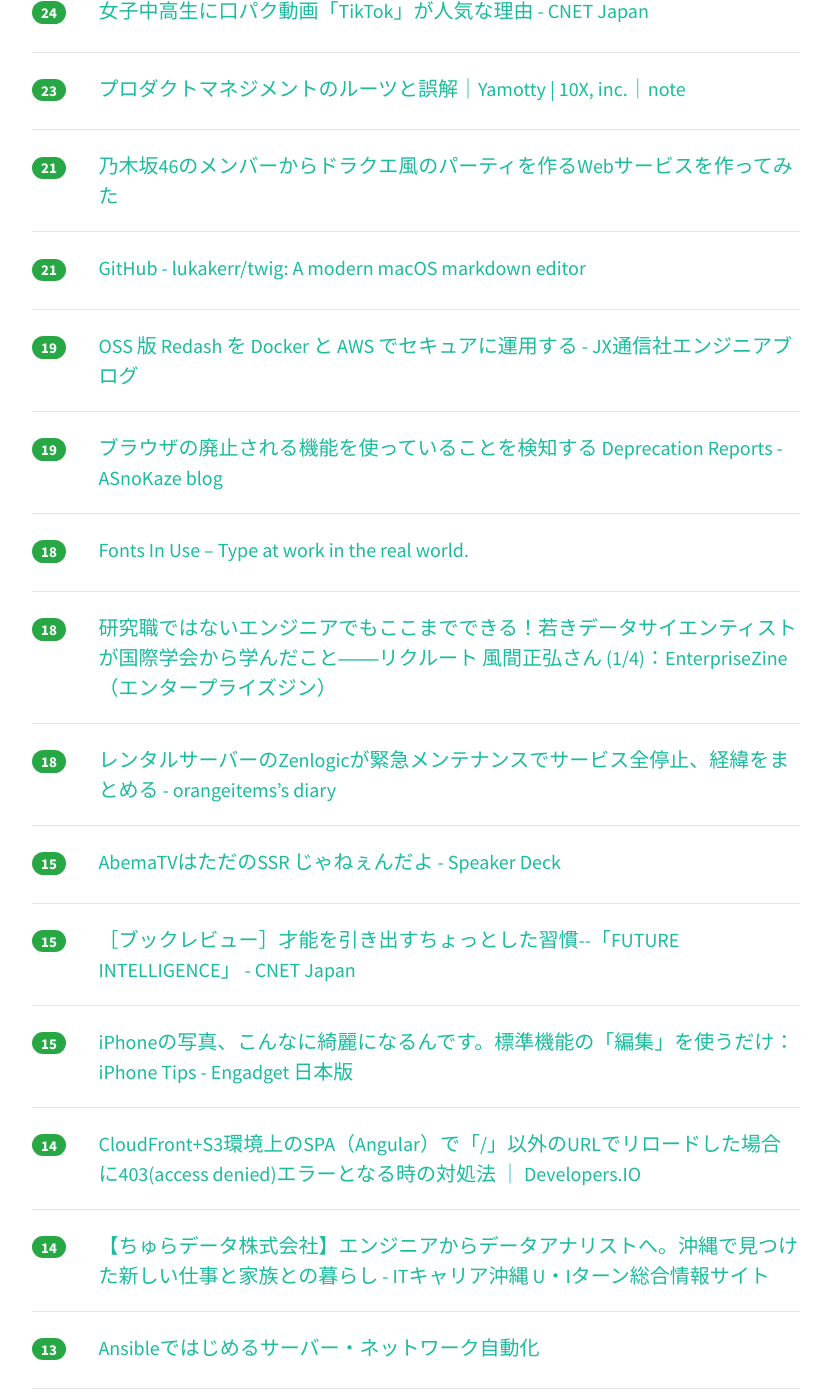
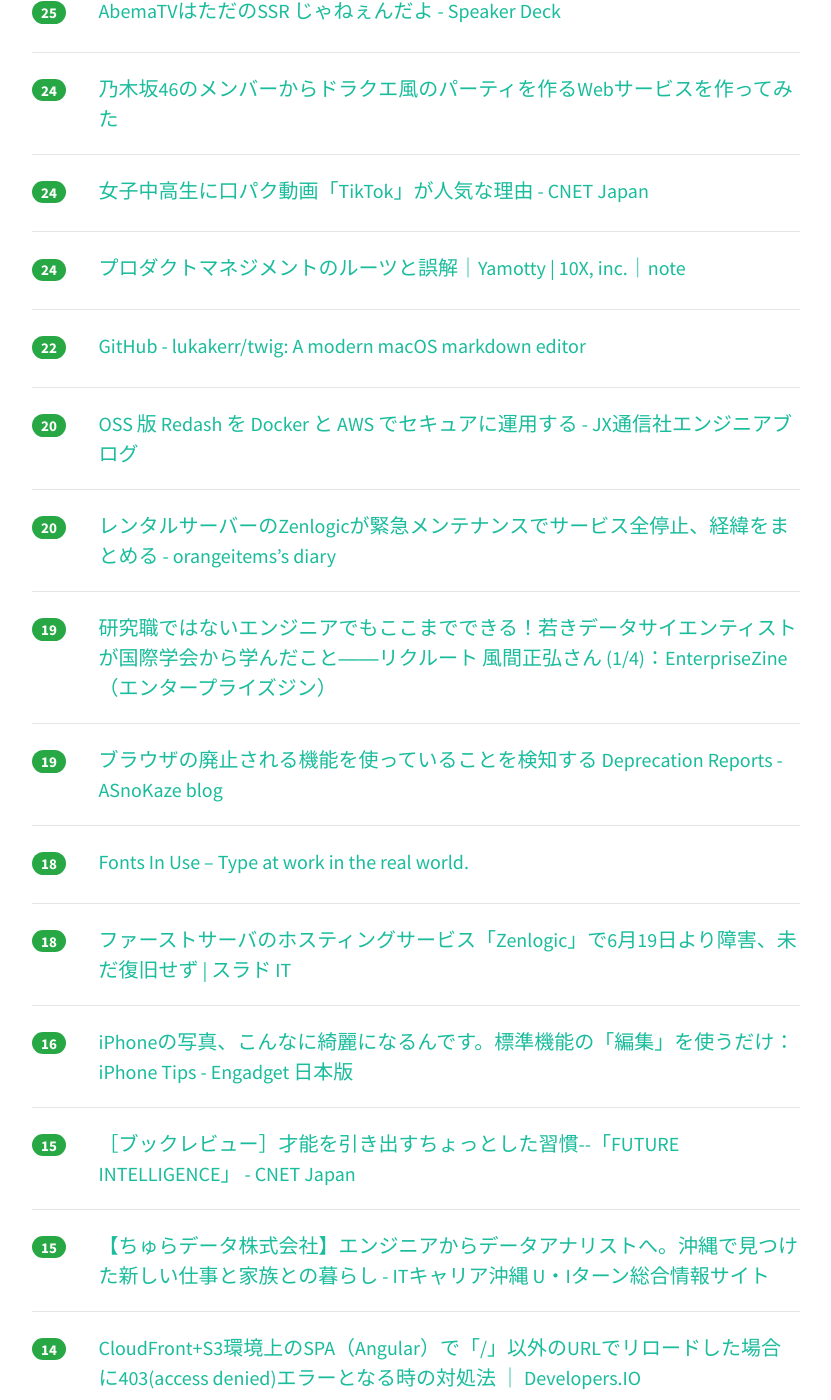
Before and after one commit to yatta47/hatena-matome-site, a Jekyll site: the page built from _posts/2018-07-07-hatena.md, in a window 1280 px wide and 1400 px high, scrolled down 1225 px. Shown: the whole window, without its empty margins (224-1055 px from the left). Built offline with Jekyll 4.4.1, drawn with Linux system fonts in a browser that asks for light colours; nearby versions of some CDN libraries; some of the changed text lies outside the part shown.

Commit message:
Updated 2018-07-07

```diff
--- a/_posts/2018-07-07-hatena.md
+++ b/_posts/2018-07-07-hatena.md
@@ -1,43 +1,43 @@
 ---
 layout: post
 title:  "2018-07-07 はてぶIT"
-date:   2018-07-07 18:02:59
+date:   2018-07-07 19:02:49
 tags: [it-hotentry]
 ---
-51 件のデータあり
+59 件のデータあり
 
 <hr><div class="row">
-<div class="col-1"><span class="badge badge-pill badge-success h2">152</span></div>
+<div class="col-1"><span class="badge badge-pill badge-success h2">158</span></div>
 <div class="col-11"><a href='http://deeplearning.jp/deep-learning-day18-2/' target='_blank'>パターン認識と機械学習（PRML）の輪読資料を公開 | Deep Learning JP</a></div>
 </div>
 <hr>
 <div class="row">
-<div class="col-1"><span class="badge badge-pill badge-success h2">73</span></div>
+<div class="col-1"><span class="badge badge-pill badge-success h2">79</span></div>
 <div class="col-11"><a href='https://www.uisources.com/' target='_blank'>UI Sources | Mobile Design Patterns and Interactions</a></div>
 </div>
 <hr>
 <div class="row">
-<div class="col-1"><span class="badge badge-pill badge-success h2">61</span></div>
+<div class="col-1"><span class="badge badge-pill badge-success h2">64</span></div>
 <div class="col-11"><a href='http://power-of-tech.hatenablog.com/entry/2018/07/06/191816' target='_blank'>日本全国の電子部品店マップを作成しました - チカラの技術</a></div>
 </div>
 <hr>
 <div class="row">
-<div class="col-1"><span class="badge badge-pill badge-success h2">50</span></div>
+<div class="col-1"><span class="badge badge-pill badge-success h2">54</span></div>
 <div class="col-11"><a href='http://www.itmedia.co.jp/pcuser/articles/1807/07/news022.html' target='_blank'>スマホの“うっかり充電忘れ”をAmazon Echoで防ぐワザ (1/2) - ITmedia PC USER</a></div>
 </div>
 <hr>
 <div class="row">
-<div class="col-1"><span class="badge badge-pill badge-success h2">38</span></div>
+<div class="col-1"><span class="badge badge-pill badge-success h2">41</span></div>
 <div class="col-11"><a href='http://deeplearning.jp/seminar/#1515565927378-9a11fdc4-798a' target='_blank'>PRML 輪講資料</a></div>
 </div>
 <hr>
 <div class="row">
-<div class="col-1"><span class="badge badge-pill badge-success h2">36</span></div>
+<div class="col-1"><span class="badge badge-pill badge-success h2">37</span></div>
 <div class="col-11"><a href='https://kakakakakku.hatenablog.com/entry/2018/07/06/184236' target='_blank'>楽しく！アウトプットを習慣化しよう - kakakakakku blog</a></div>
 </div>
 <hr>
 <div class="row">
-<div class="col-1"><span class="badge badge-pill badge-success h2">34</span></div>
+<div class="col-1"><span class="badge badge-pill badge-success h2">36</span></div>
 <div class="col-11"><a href='https://qiita.com/enzen/items/aa98ff1dc502d0ff09ad' target='_blank'>【インフラ初心者超必見】インフラ情報まとめ</a></div>
 </div>
 <hr>
@@ -52,8 +52,18 @@ tags: [it-hotentry]
 </div>
 <hr>
 <div class="row">
-<div class="col-1"><span class="badge badge-pill badge-success h2">27</span></div>
+<div class="col-1"><span class="badge badge-pill badge-success h2">28</span></div>
 <div class="col-11"><a href='https://myuon.github.io/posts/haskell-di/' target='_blank'>HaskellでDIする - The curse of λ</a></div>
+</div>
+<hr>
+<div class="row">
+<div class="col-1"><span class="badge badge-pill badge-success h2">25</span></div>
+<div class="col-11"><a href='https://speakerdeck.com/ktknest/abematvhatadafalsessr-ziyaneendayo' target='_blank'>AbemaTVはただのSSR じゃねぇんだよ - Speaker Deck</a></div>
+</div>
+<hr>
+<div class="row">
+<div class="col-1"><span class="badge badge-pill badge-success h2">24</span></div>
+<div class="col-11"><a href='https://qiita.com/kikutaro/items/5f4d89b6defac34be052' target='_blank'>乃木坂46のメンバーからドラクエ風のパーティを作るWebサービスを作ってみた</a></div>
 </div>
 <hr>
 <div class="row">
@@ -62,23 +72,28 @@ tags: [it-hotentry]
 </div>
 <hr>
 <div class="row">
-<div class="col-1"><span class="badge badge-pill badge-success h2">23</span></div>
+<div class="col-1"><span class="badge badge-pill badge-success h2">24</span></div>
 <div class="col-11"><a href='https://note.mu/yamotty/n/n4a897f40275b' target='_blank'>プロダクトマネジメントのルーツと誤解｜Yamotty | 10X, inc.｜note</a></div>
 </div>
 <hr>
 <div class="row">
-<div class="col-1"><span class="badge badge-pill badge-success h2">21</span></div>
-<div class="col-11"><a href='https://qiita.com/kikutaro/items/5f4d89b6defac34be052' target='_blank'>乃木坂46のメンバーからドラクエ風のパーティを作るWebサービスを作ってみた</a></div>
-</div>
-<hr>
-<div class="row">
-<div class="col-1"><span class="badge badge-pill badge-success h2">21</span></div>
+<div class="col-1"><span class="badge badge-pill badge-success h2">22</span></div>
 <div class="col-11"><a href='https://github.com/lukakerr/twig' target='_blank'>GitHub - lukakerr/twig: A modern macOS markdown editor</a></div>
 </div>
 <hr>
 <div class="row">
+<div class="col-1"><span class="badge badge-pill badge-success h2">20</span></div>
+<div class="col-11"><a href='https://tech.jxpress.net/entry/2018/07/06/173319' target='_blank'>OSS 版 Redash を Docker と AWS でセキュアに運用する - JX通信社エンジニアブログ</a></div>
+</div>
+<hr>
+<div class="row">
+<div class="col-1"><span class="badge badge-pill badge-success h2">20</span></div>
+<div class="col-11"><a href='https://www.orangeitems.com/entry/2018/07/07/012935' target='_blank'>レンタルサーバーのZenlogicが緊急メンテナンスでサービス全停止、経緯をまとめる - orangeitems’s diary</a></div>
+</div>
+<hr>
+<div class="row">
 <div class="col-1"><span class="badge badge-pill badge-success h2">19</span></div>
-<div class="col-11"><a href='https://tech.jxpress.net/entry/2018/07/06/173319' target='_blank'>OSS 版 Redash を Docker と AWS でセキュアに運用する - JX通信社エンジニアブログ</a></div>
+<div class="col-11"><a href='https://enterprisezine.jp/dbonline/detail/10895' target='_blank'>研究職ではないエンジニアでもここまでできる！若きデータサイエンティストが国際学会から学んだこと――リクルート 風間正弘さん (1/4)：EnterpriseZine（エンタープライズジン）</a></div>
 </div>
 <hr>
 <div class="row">
@@ -93,17 +108,12 @@ tags: [it-hotentry]
 <hr>
 <div class="row">
 <div class="col-1"><span class="badge badge-pill badge-success h2">18</span></div>
-<div class="col-11"><a href='https://enterprisezine.jp/dbonline/detail/10895' target='_blank'>研究職ではないエンジニアでもここまでできる！若きデータサイエンティストが国際学会から学んだこと――リクルート 風間正弘さん (1/4)：EnterpriseZine（エンタープライズジン）</a></div>
+<div class="col-11"><a href='https://it.srad.jp/story/18/07/04/0651204/' target='_blank'>ファーストサーバのホスティングサービス「Zenlogic」で6月19日より障害、未だ復旧せず | スラド IT</a></div>
 </div>
 <hr>
 <div class="row">
-<div class="col-1"><span class="badge badge-pill badge-success h2">18</span></div>
-<div class="col-11"><a href='https://www.orangeitems.com/entry/2018/07/07/012935' target='_blank'>レンタルサーバーのZenlogicが緊急メンテナンスでサービス全停止、経緯をまとめる - orangeitems’s diary</a></div>
-</div>
-<hr>
-<div class="row">
-<div class="col-1"><span class="badge badge-pill badge-success h2">15</span></div>
-<div class="col-11"><a href='https://speakerdeck.com/ktknest/abematvhatadafalsessr-ziyaneendayo' target='_blank'>AbemaTVはただのSSR じゃねぇんだよ - Speaker Deck</a></div>
+<div class="col-1"><span class="badge badge-pill badge-success h2">16</span></div>
+<div class="col-11"><a href='https://japanese.engadget.com/2018/07/05/iphone-iphone-tips/' target='_blank'>iPhoneの写真、こんなに綺麗になるんです。標準機能の「編集」を使うだけ：iPhone Tips - Engadget 日本版</a></div>
 </div>
 <hr>
 <div class="row">
@@ -113,17 +123,12 @@ tags: [it-hotentry]
 <hr>
 <div class="row">
 <div class="col-1"><span class="badge badge-pill badge-success h2">15</span></div>
-<div class="col-11"><a href='https://japanese.engadget.com/2018/07/05/iphone-iphone-tips/' target='_blank'>iPhoneの写真、こんなに綺麗になるんです。標準機能の「編集」を使うだけ：iPhone Tips - Engadget 日本版</a></div>
+<div class="col-11"><a href='https://www.itcokinawa.jp/content/interview/1695/' target='_blank'>【ちゅらデータ株式会社】エンジニアからデータアナリストへ。沖縄で見つけた新しい仕事と家族との暮らし - ITキャリア沖縄 U・Iターン総合情報サイト</a></div>
 </div>
 <hr>
 <div class="row">
 <div class="col-1"><span class="badge badge-pill badge-success h2">14</span></div>
 <div class="col-11"><a href='https://dev.classmethod.jp/cloud/aws/s3-cloudfront-spa-angular-403-access-denied/' target='_blank'>CloudFront+S3環境上のSPA（Angular）で「/」以外のURLでリロードした場合に403(access denied)エラーとなる時の対処法 ｜ Developers.IO</a></div>
-</div>
-<hr>
-<div class="row">
-<div class="col-1"><span class="badge badge-pill badge-success h2">14</span></div>
-<div class="col-11"><a href='https://www.itcokinawa.jp/content/interview/1695/' target='_blank'>【ちゅらデータ株式会社】エンジニアからデータアナリストへ。沖縄で見つけた新しい仕事と家族との暮らし - ITキャリア沖縄 U・Iターン総合情報サイト</a></div>
 </div>
 <hr>
 <div class="row">
@@ -134,6 +139,11 @@ tags: [it-hotentry]
 <div class="row">
 <div class="col-1"><span class="badge badge-pill badge-success h2">13</span></div>
 <div class="col-11"><a href='https://jp.techcrunch.com/2018/07/07/2018-07-06-space-x-boring-company-engineers-are-being-sent-to-help-with-thai-cave-rescue/' target='_blank'>2018-07-06-space-x-boring-company-engineers-are-being-sent-to-help-with-thai-cave-rescue</a></div>
+</div>
+<hr>
+<div class="row">
+<div class="col-1"><span class="badge badge-pill badge-success h2">13</span></div>
+<div class="col-11"><a href='https://japan.cnet.com/article/35121343/' target='_blank'>【特集：iOS 12】新UIが示唆するiPadの未来--ホームボタンなしでも困らない仕様に - CNET Japan</a></div>
 </div>
 <hr>
 <div class="row">
@@ -148,12 +158,12 @@ tags: [it-hotentry]
 <hr>
 <div class="row">
 <div class="col-1"><span class="badge badge-pill badge-success h2">12</span></div>
-<div class="col-11"><a href='https://japan.cnet.com/article/35121343/' target='_blank'>【特集：iOS 12】新UIが示唆するiPadの未来--ホームボタンなしでも困らない仕様に - CNET Japan</a></div>
+<div class="col-11"><a href='https://www.technologyreview.jp/nl/deepminds-ai-agents-are-better-than-humans-at-being-your-teammate/' target='_blank'>MIT Tech Review: ディープマインド、人間よりチームワークに優れたAIを開発</a></div>
 </div>
 <hr>
 <div class="row">
 <div class="col-1"><span class="badge badge-pill badge-success h2">12</span></div>
-<div class="col-11"><a href='https://www.technologyreview.jp/nl/deepminds-ai-agents-are-better-than-humans-at-being-your-teammate/' target='_blank'>MIT Tech Review: ディープマインド、人間よりチームワークに優れたAIを開発</a></div>
+<div class="col-11"><a href='https://nanashi0x.hatenablog.com/entry/2018/07/07/120000' target='_blank'>【全文翻訳】今年のDEFCONがキャンセルに。今後の開催も中止の方向。 - 忙しい人のためのサイバーセキュリティニュース</a></div>
 </div>
 <hr>
 <div class="row">
@@ -163,12 +173,17 @@ tags: [it-hotentry]
 <hr>
 <div class="row">
 <div class="col-1"><span class="badge badge-pill badge-success h2">10</span></div>
+<div class="col-11"><a href='https://pc.watch.impress.co.jp/docs/column/hothot/1131593.html' target='_blank'>【Hothotレビュー】13.3型4K液晶搭載で薄さもきわめたASUS製軽量ノート「ZenBook S UX391UA」 - PC Watch</a></div>
+</div>
+<hr>
+<div class="row">
+<div class="col-1"><span class="badge badge-pill badge-success h2">10</span></div>
 <div class="col-11"><a href='http://citpc.jp/article/20180222.html' target='_blank'>文書フォーマットの国際化とオープン化 | 文字情報技術促進協議会</a></div>
 </div>
 <hr>
 <div class="row">
-<div class="col-1"><span class="badge badge-pill badge-success h2">9</span></div>
-<div class="col-11"><a href='https://pc.watch.impress.co.jp/docs/column/hothot/1131593.html' target='_blank'>【Hothotレビュー】13.3型4K液晶搭載で薄さもきわめたASUS製軽量ノート「ZenBook S UX391UA」 - PC Watch</a></div>
+<div class="col-1"><span class="badge badge-pill badge-success h2">10</span></div>
+<div class="col-11"><a href='https://jp.techcrunch.com/2018/07/07/2018-07-06-twitter-bots-numbers-disinformation-washington-post/' target='_blank'>Twitterのフェイクアカウント停止数は昨年の倍、5-6月は7000万に達した | TechCrunch Japan</a></div>
 </div>
 <hr>
 <div class="row">
@@ -179,6 +194,11 @@ tags: [it-hotentry]
 <div class="row">
 <div class="col-1"><span class="badge badge-pill badge-success h2">9</span></div>
 <div class="col-11"><a href='https://japan.cnet.com/article/35121923/' target='_blank'>ハイエンド向け「AirPods」のうわさ、Siriのプラットホーム--Appleニュース一気読み - CNET Japan</a></div>
+</div>
+<hr>
+<div class="row">
+<div class="col-1"><span class="badge badge-pill badge-success h2">9</span></div>
+<div class="col-11"><a href='https://tech.misoca.jp/entry/2018/07/06/110000' target='_blank'>🍎WWDC - Misoca開発者ブログ</a></div>
 </div>
 <hr>
 <div class="row">
@@ -198,12 +218,7 @@ tags: [it-hotentry]
 <hr>
 <div class="row">
 <div class="col-1"><span class="badge badge-pill badge-success h2">8</span></div>
-<div class="col-11"><a href='https://tech.misoca.jp/entry/2018/07/06/110000' target='_blank'>🍎WWDC - Misoca開発者ブログ</a></div>
-</div>
-<hr>
-<div class="row">
-<div class="col-1"><span class="badge badge-pill badge-success h2">8</span></div>
-<div class="col-11"><a href='https://jp.techcrunch.com/2018/07/07/2018-07-06-twitter-bots-numbers-disinformation-washington-post/' target='_blank'>Twitterのフェイクアカウント停止数は昨年の倍、5-6月は7000万に達した | TechCrunch Japan</a></div>
+<div class="col-11"><a href='http://nlab.itmedia.co.jp/nl/articles/1807/06/news071.html' target='_blank'>にゃんだこのカメラ？　Googleストリートビューにうつりこんだ絶妙な表情の猫がかわいい - ねとらぼ</a></div>
 </div>
 <hr>
 <div class="row">
@@ -232,6 +247,11 @@ tags: [it-hotentry]
 </div>
 <hr>
 <div class="row">
+<div class="col-1"><span class="badge badge-pill badge-success h2">7</span></div>
+<div class="col-11"><a href='https://web.smartnews.com/articles/2Rc21kPNnZD' target='_blank'>ビズリーチが300台のiMac Proを選んだ理由 (GetNavi web)</a></div>
+</div>
+<hr>
+<div class="row">
 <div class="col-1"><span class="badge badge-pill badge-success h2">6</span></div>
 <div class="col-11"><a href='https://iphone-mania.jp/news-217876/' target='_blank'>新型iPadとMacが発売間近！？各5モデル、EECへの製品情報登録を確認 - iPhone Mania</a></div>
 </div>
@@ -257,7 +277,27 @@ tags: [it-hotentry]
 </div>
 <hr>
 <div class="row">
-<div class="col-1"><span class="badge badge-pill badge-success h2">4</span></div>
+<div class="col-1"><span class="badge badge-pill badge-success h2">5</span></div>
 <div class="col-11"><a href='https://www.travel-lover-comet.com/entry/2018/07/07/%E3%80%90%E3%83%90%E3%82%BA%E8%A8%98%E5%BF%B5%E3%80%91Google%E5%85%88%E7%94%9F%E3%81%AE%E3%80%8C%E3%81%8A%E3%81%99%E3%81%99%E3%82%81%E8%A8%98%E4%BA%8B%E3%80%8D%E3%81%AE%E5%A8%81%E5%8A%9B%E3%81%8C' target='_blank'>【バズ記念】Google先生の「おすすめ記事」の威力が半端なかったので、久々の運営報告です - 子連れマイラー・こめっとが行く！</a></div>
 </div>
 <hr>
+<div class="row">
+<div class="col-1"><span class="badge badge-pill badge-success h2">4</span></div>
+<div class="col-11"><a href='http://kachibito.net/css/non-rectangular-headers-with-inline-svg' target='_blank'>CSSスニペット：SVGで作る非長方形なヘッダ画像いろいろ | かちびと.net</a></div>
+</div>
+<hr>
+<div class="row">
+<div class="col-1"><span class="badge badge-pill badge-success h2">3</span></div>
+<div class="col-11"><a href='https://dev.classmethod.jp/cloud/aws/cloud%E2%80%8Bformation-intrinsic-function-memorandum/' target='_blank'>[小ネタ] CloudFormationの組み込み関数を使った文字列操作の備忘録 ｜ Developers.IO</a></div>
+</div>
+<hr>
+<div class="row">
+<div class="col-1"><span class="badge badge-pill badge-success h2">3</span></div>
+<div class="col-11"><a href='https://dev.classmethod.jp/smartphone/iphone/investigated_compiletime_swift/' target='_blank'>XcodeでSwiftのコンパイルにかかる時間を調査する方法を調べてみた ｜ Developers.IO</a></div>
+</div>
+<hr>
+<div class="row">
+<div class="col-1"><span class="badge badge-pill badge-success h2">2</span></div>
+<div class="col-11"><a href='http://blog.livedoor.jp/itsoku/archives/53772712.html' target='_blank'>ビズリーチがエンジニア・デザイナー職のスタッフに136台のiMac Proを導入した理由とは : IT速報</a></div>
+</div>
+<hr>
```
